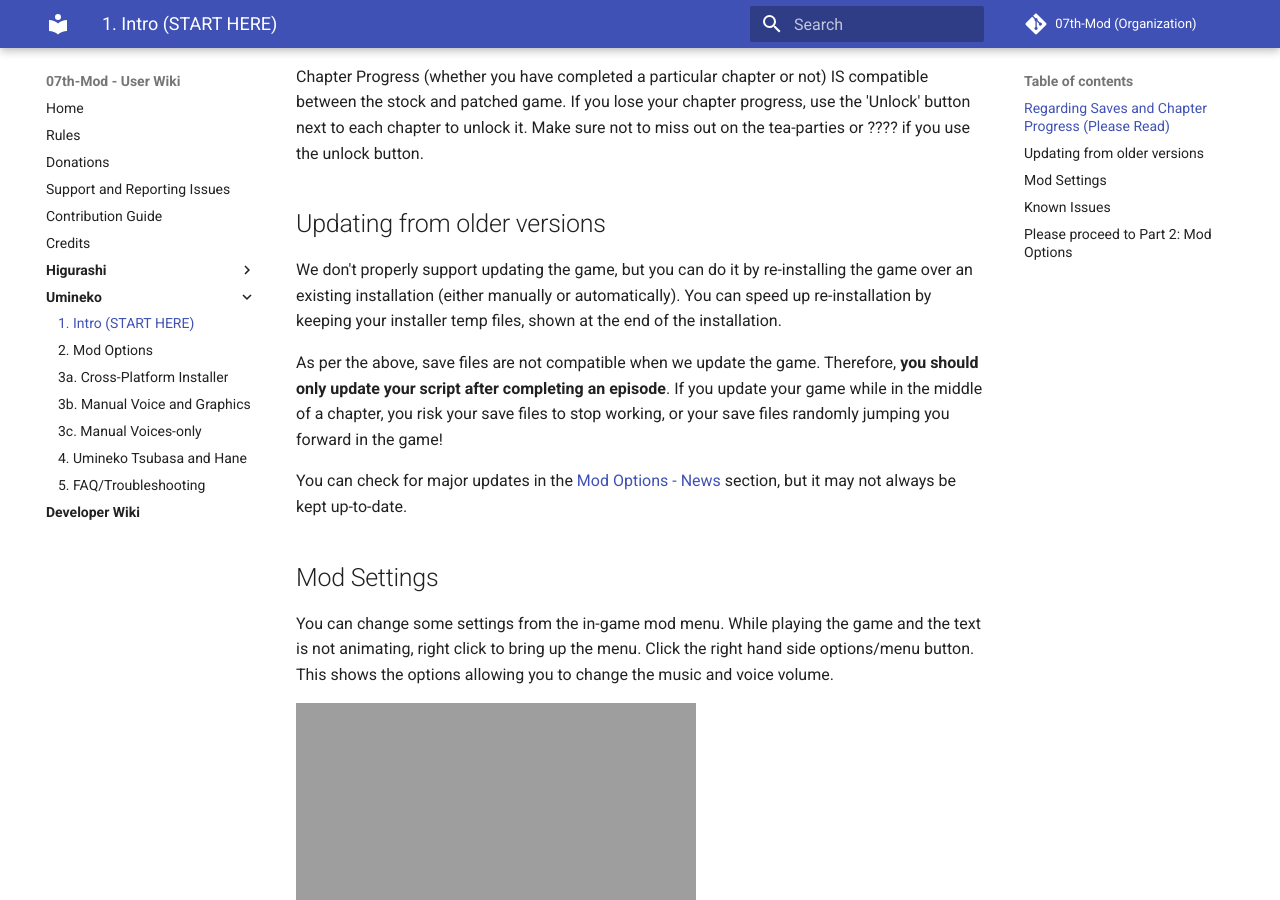
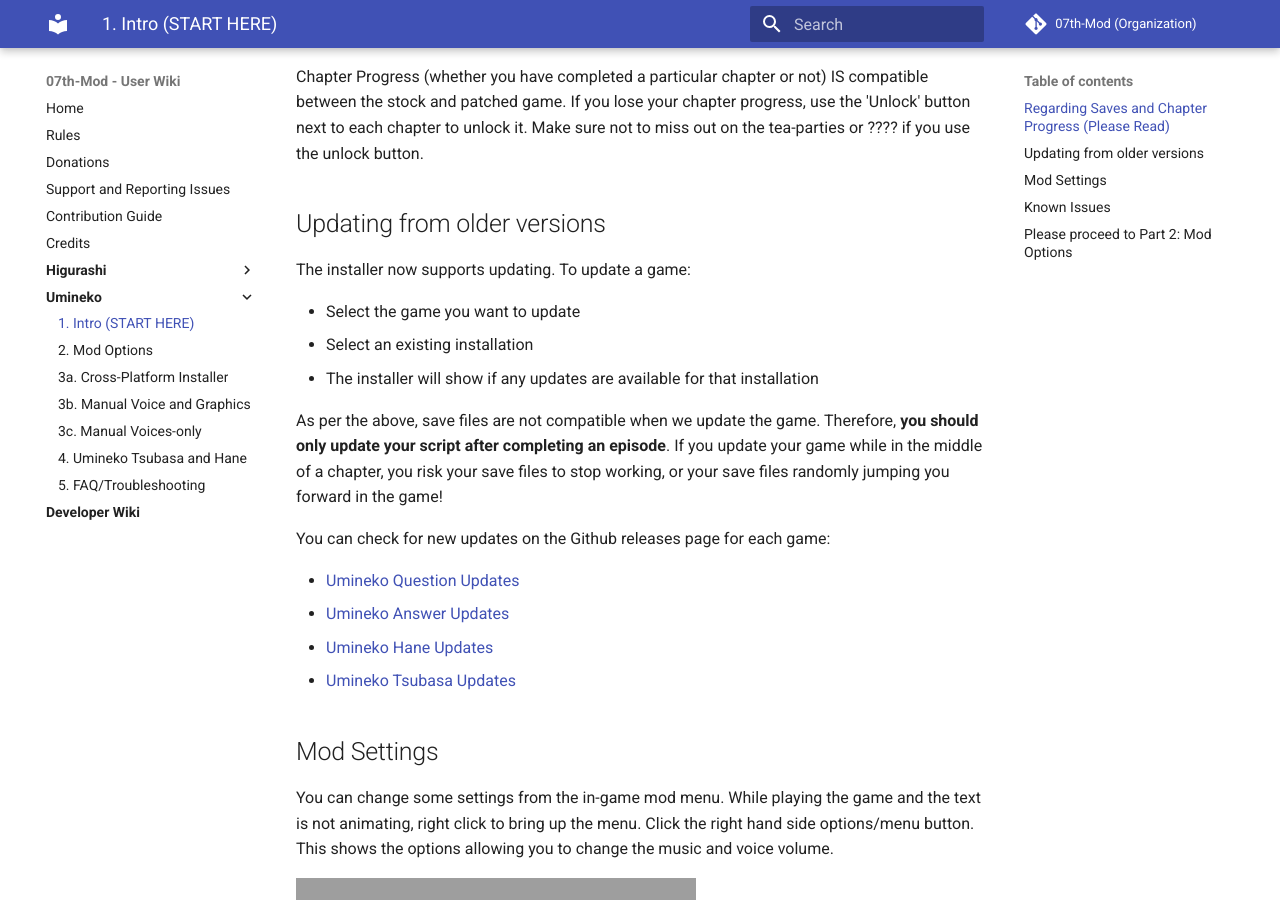
Before and after one commit to 07th-mod/wiki, an MkDocs documentation site: the page built from docs/Umineko/Umineko-Getting-started.md, in a window 1280 px wide and 900 px high, scrolled down 956 px. Built offline with MkDocs 1.6.1 and Material for MkDocs 9.7.7, drawn with Linux system fonts in a browser that asks for light colours.

Commit message:
Update information about how to check for and apply updates

```diff
--- a/docs/Umineko/Umineko-Getting-started.md
+++ b/docs/Umineko/Umineko-Getting-started.md
@@ -27,11 +27,20 @@
 
 ## Updating from older versions
 
-We don't properly support updating the game, but you can do it by re-installing the game over an existing installation (either manually or automatically). You can speed up re-installation by keeping your installer temp files, shown at the end of the installation.
+The installer now supports updating. To update a game:
+
+- Select the game you want to update
+- Select an existing installation
+- The installer will show if any updates are available for that installation
 
 As per the above, save files are not compatible when we update the game. Therefore, **you should only update your script after completing an episode**. If you update your game while in the middle of a chapter, you risk your save files to stop working, or your save files randomly jumping you forward in the game!
 
-You can check for major updates in the [Mod Options - News](Umineko-Mod-Options.md#news) section, but it may not always be kept up-to-date.
+You can check for new updates on the Github releases page for each game:
+
+- [Umineko Question Updates](https://github.com/07th-mod/umineko-question/releases)
+- [Umineko Answer Updates](https://github.com/07th-mod/umineko-answer/releases)
+- [Umineko Hane Updates](https://github.com/07th-mod/umineko-hane-ons/releases)
+- [Umineko Tsubasa Updates](https://github.com/07th-mod/umineko-tsubasa-ons/releases)
 
 ## Mod Settings
 
```
Also changed, not shown: docs/Umineko/Umineko-Mod-Options.md (+0 -16 lines).
